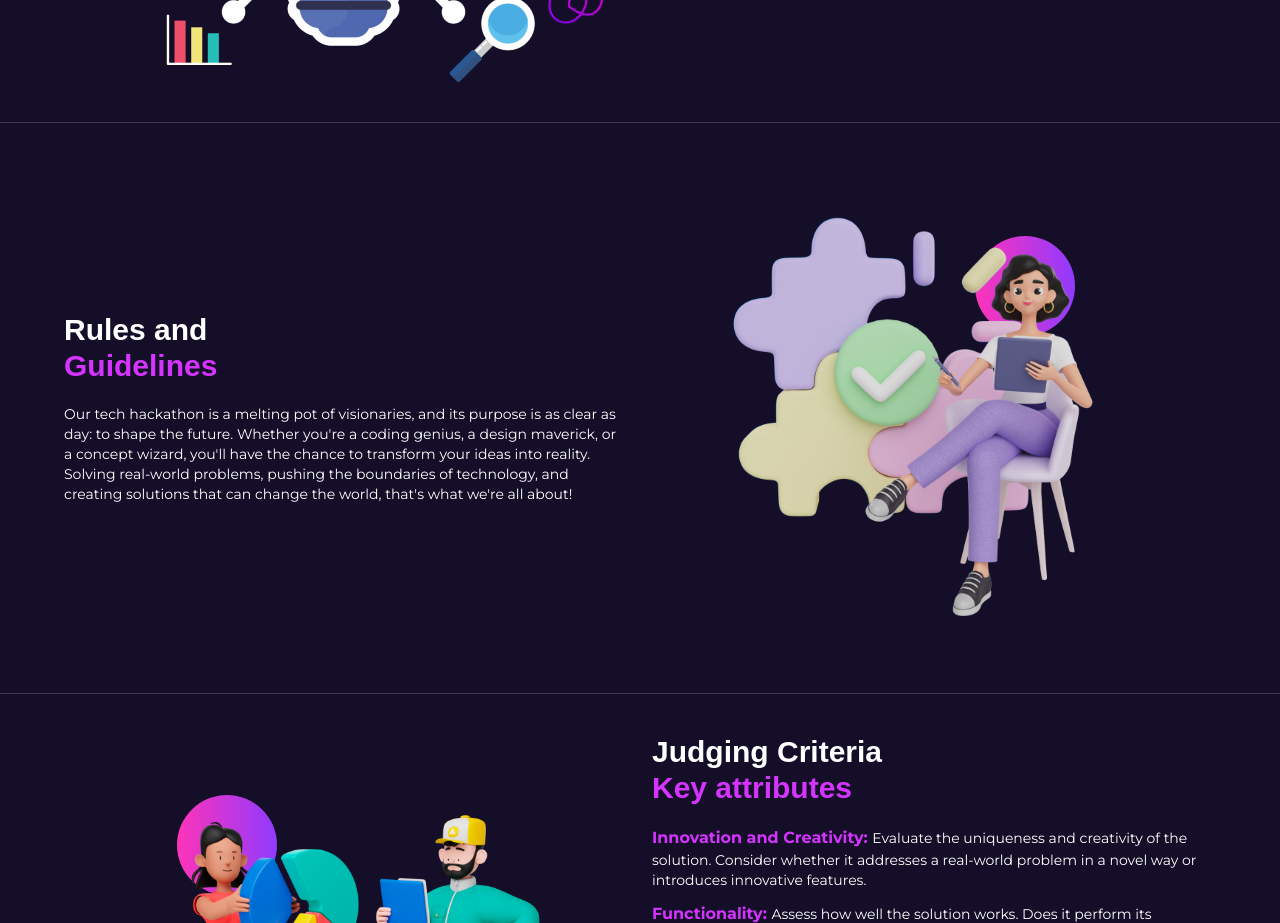
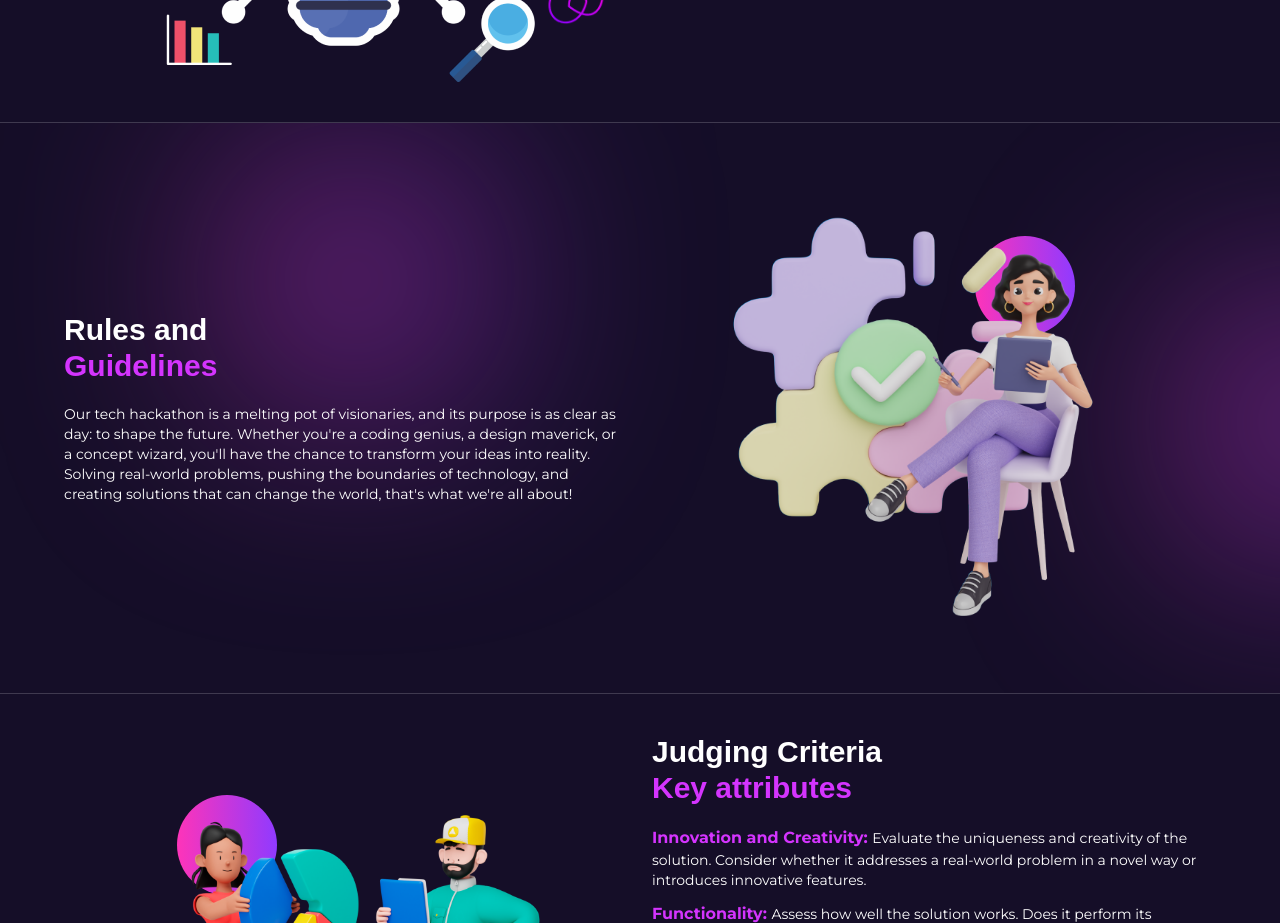
Before and after one commit to gift56/getlinked-ui-challengn, a Next.js app: page / in a window 1280 px wide. Shown: the part 1100-2023 px from the top of the page. Built offline with nearby package versions, Linux system fonts and the light colour scheme; a web font is replaced by a local one.

Commit message:
making the design nice

```diff
--- a/components/LandingpageContent/Rules.tsx
+++ b/components/LandingpageContent/Rules.tsx
@@ -2,7 +2,7 @@ import { motion } from "framer-motion";
 
 const Rules = () => {
   return (
-    <section className="w-full py-10 border-b border-borderColor">
+    <section className="w-full py-10 border-b border-borderColor relative overflow-x-hidden">
       <div className="container overflow-hidden">
         <div className="flex items-center justify-center tab:justify-between w-full gap-6 flex-col tab:flex-row-reverse">
           <div className="w-full tab:flex-1 relative">
@@ -46,6 +46,20 @@ const Rules = () => {
           </div>
         </div>
       </div>
+      <motion.div
+        initial={{ opacity: 0, scale: 0.5 }}
+        animate={{ opacity: 1, scale: 1 }}
+        transition={{ duration: 1 }}
+        viewport={{ once: true }}
+        className="bg-btnlinear hidden lg:flex md:w-[200px] h-[200px]  blur-[125px] rounded-[50%] right-[-10%] bottom-[30%] absolute z-[-2]"
+      ></motion.div>
+      <motion.div
+        initial={{ opacity: 0, scale: 0.5 }}
+        animate={{ opacity: 1, scale: 1 }}
+        transition={{ duration: 1 }}
+        viewport={{ once: true }}
+        className="bg-btnlinear flex w-[200px] h-[200px] left-[5%] blur-[125px] rounded-[50%] tab:left-[20%] top-[10%] absolute z-[-2]"
+      ></motion.div>
     </section>
   );
 };
```
